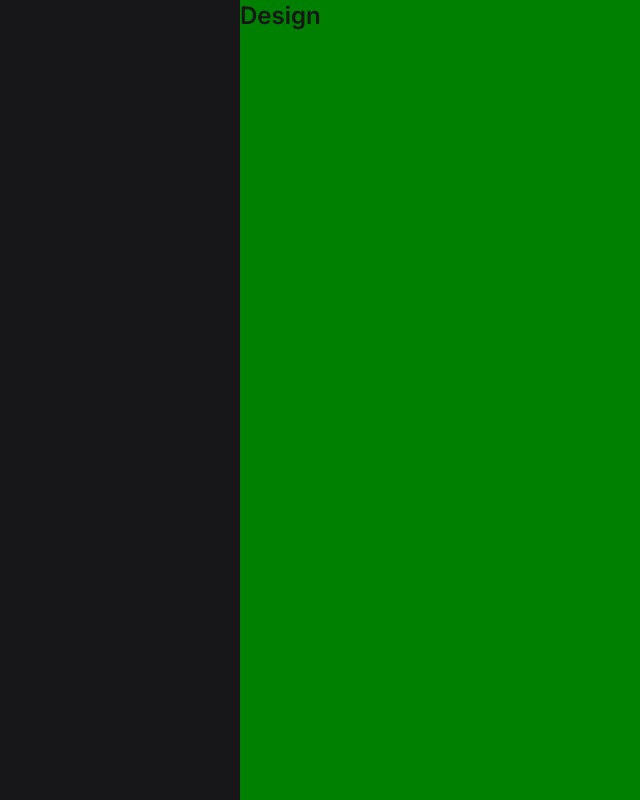
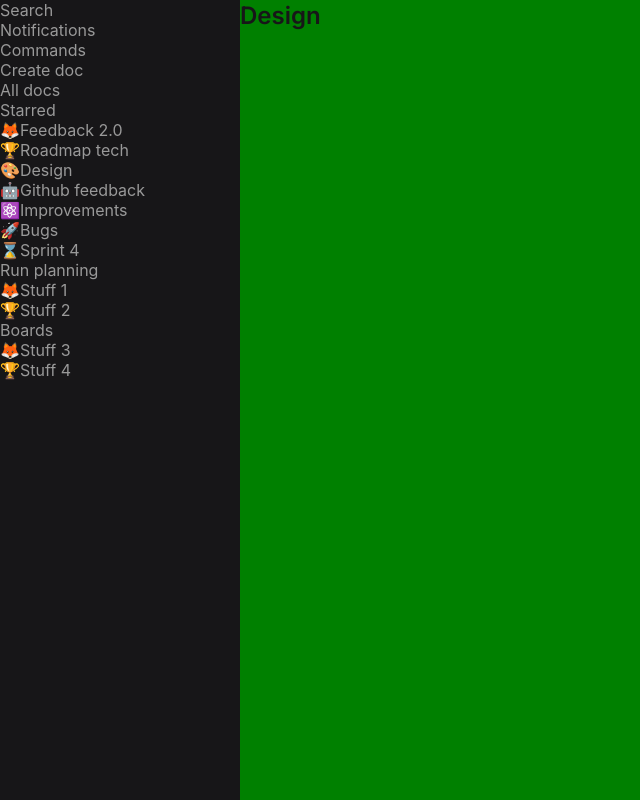
Before and after one commit to Tophe269/cycle, a Next.js app: page /design in a window 1280 px wide. Shown: the whole page, without its empty margins (0-640 px from the left). Built offline with nearby package versions, Linux system fonts and the light colour scheme.

Commit message:
cycle: fixtures

```diff
--- a/src/components/common/sideBar/SideBar.tsx
+++ b/src/components/common/sideBar/SideBar.tsx
@@ -1,4 +1,9 @@
 import styled from "styled-components";
+import Link from "next/link";
+
+import { menuLinks, boards } from "../../../constants/menu";
+
+import { MenuLink, BoardMenu } from "../../../types/menu";
 
 const Nav = styled.nav`
   color: ${({ theme: { color } }) => color};
@@ -8,18 +13,56 @@ const Nav = styled.nav`
   flex: 0 0 240px;
 `;
 
-const LinksUl = styled.ul``;
+const LinksUl = styled.ul`
+  list-style: none;
+  padding: 0;
+  margin: 0;
+`;
 
 const LinksLi = styled.li``;
 
-const BoardsUl = styled.ul``;
+const BoardsUl = styled.ul`
+  list-style: none;
+  padding: 0;
+  margin: 0;
+`;
 
 const BoardsLi = styled.li``;
 
+const BoardsLinksUl = styled.ul`
+  list-style: none;
+  padding: 0;
+  margin: 0;
+`;
+
+const BoardsLinksLi = styled.li``;
+
 const SideBar = ({ menuItem }: { menuItem: string }) => (
   <Nav>
-    <LinksUl></LinksUl>
-    <BoardsUl></BoardsUl>
+    <LinksUl>
+      {menuLinks.map(({ icon, text, slug }: MenuLink) => (
+        <LinksLi key={slug}>
+          <Link href={slug}>{text}</Link>
+        </LinksLi>
+      ))}
+    </LinksUl>
+    <BoardsUl>
+      {boards.map(({ title, slug: boardSlug, links }: BoardMenu) => (
+        <BoardsLi key={boardSlug}>
+          <div>
+            <div>{title}</div>
+            <BoardsLinksUl>
+              {links.map(({ slug, text, icon }: MenuLink) => (
+                <BoardsLinksLi key={`${boardSlug}-${slug}`}>
+                  <span>{icon}</span>
+                  <Link href={slug}>{text}</Link>
+                </BoardsLinksLi>
+              ))}
+            </BoardsLinksUl>
+          </div>
+        </BoardsLi>
+      ))}
+    </BoardsUl>
   </Nav>
 );
 
--- /dev/null
+++ b/src/constants/menu.ts
@@ -0,0 +1,43 @@
+import { MenuLink, BoardMenu } from "../types/menu";
+
+const menuLinks: MenuLink[] = [
+  { icon: "", text: "Search", slug: "search", cmd: [] },
+  { icon: "", text: "Notifications", slug: "notifications", cmd: [] },
+  { icon: "", text: "Commands", slug: "commands", cmd: [] },
+  { icon: "", text: "Create doc", slug: "create-doc", cmd: [] },
+  { icon: "", text: "All docs", slug: "all-docs", cmd: [] },
+];
+
+const boards: BoardMenu[] = [
+  {
+    title: "Starred",
+    slug: "starred",
+    links: [
+      { icon: "🦊", text: "Feedback 2.0", slug: "feedback-2-0" },
+      { icon: "🏆", text: "Roadmap tech", slug: "roadmap-tech" },
+      { icon: "🎨", text: "Design", slug: "design" },
+      { icon: "🤖", text: "Github feedback", slug: "github-feedback" },
+      { icon: "⚛️", text: "Improvements", slug: "improvements" },
+      { icon: "🚀", text: "Bugs", slug: "bugs" },
+      { icon: "⌛️", text: "Sprint 4", slug: "sprint-4" },
+    ],
+  },
+  {
+    title: "Run planning",
+    slug: "run-planning",
+    links: [
+      { icon: "🦊", text: "Stuff 1", slug: "stuff-1" },
+      { icon: "🏆", text: "Stuff 2", slug: "stuff-2" },
+    ],
+  },
+  {
+    title: "Boards",
+    slug: "boards",
+    links: [
+      { icon: "🦊", text: "Stuff 3", slug: "stuff-3" },
+      { icon: "🏆", text: "Stuff 4", slug: "stuff-4" },
+    ],
+  },
+];
+
+export { menuLinks, boards };
--- /dev/null
+++ b/src/types/menu.ts
@@ -0,0 +1,12 @@
+export type MenuLink = {
+  icon: string;
+  slug: string;
+  text: string;
+  cmd?: string[];
+};
+
+export type BoardMenu = {
+  title: string;
+  slug: string;
+  links: MenuLink[];
+};
```
Also changed, not shown: src/constants/design-data.ts (added, +116 -0 lines), src/types/board.ts (added, +15 -0 lines).
